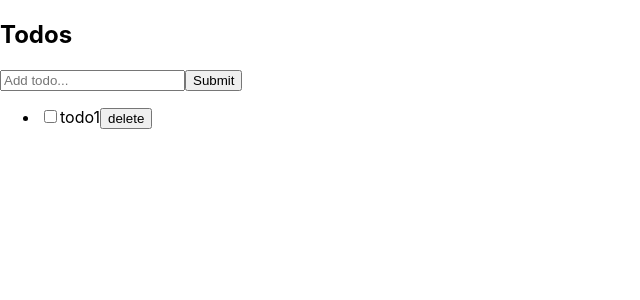
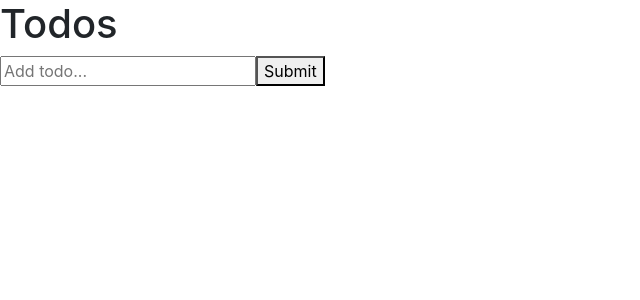
Before and after one commit to andersonlebon/todo-with-react, a React (Create React App) app: page / in a window 1280 px wide. Shown: the top 300 px of the page, without its empty margins (0-640 px from the left). Built offline with nearby package versions, Linux system fonts and the light colour scheme.

Commit message:
Create the todo component

```diff
--- a/src/App.js
+++ b/src/App.js
@@ -21,15 +21,7 @@ class App extends Component {
           </form>
 
           <ul className="todo-list">
-            <li className="todo">
-              <div className="todo-control">
-                <input type="checkbox" id="check-b" />
-                <label htmlFor="check-b">{todo[0].title}</label>
-                <button type="button" className="delele">
-                  delete
-                </button>
-              </div>
-            </li>
+
           </ul>
         </div>
       </section>
--- a/src/index.js
+++ b/src/index.js
@@ -2,6 +2,7 @@ import React from 'react';
 import ReactDOM from 'react-dom';
 import './sass/App.css';
 import App from './App';
+import 'bootstrap/dist/css/bootstrap.min.css';
 import reportWebVitals from './reportWebVitals';
 
 ReactDOM.render(
```
Also changed, not shown: src/components/todo.jsx (added, +20 -0 lines).
